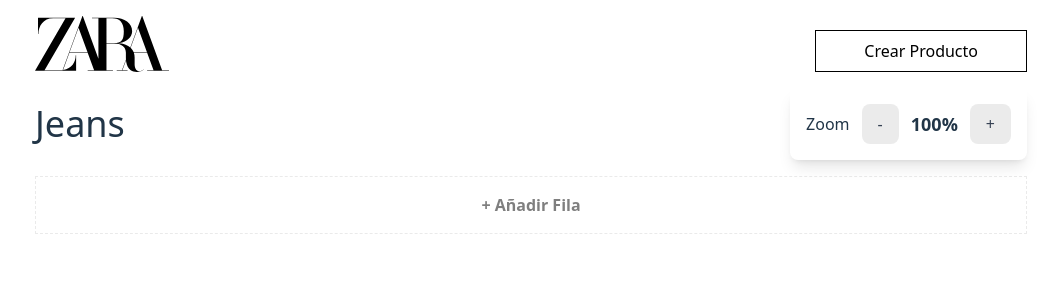
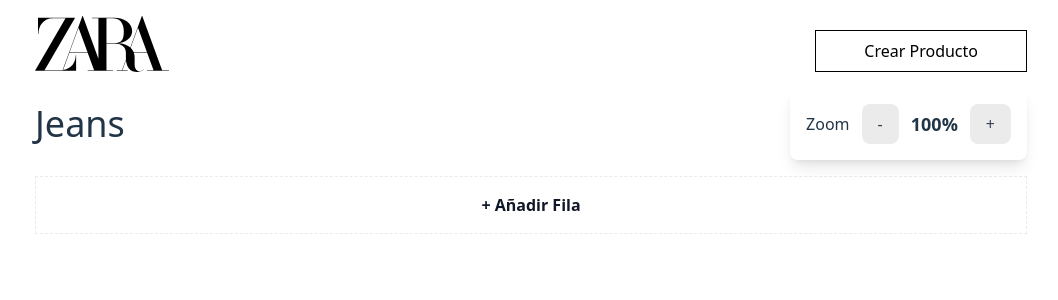
Before and after one commit to Alexises99/Drag-And-Drop-Templates, a React (Vite) app: page / in a window 1280 px wide. Shown: the top 300 px of the page, without its empty margins (109-1167 px from the left). Built offline with nearby package versions, Linux system fonts and the light colour scheme.

Commit message:
add(lightouse): improve score

```diff
--- a/index.html
+++ b/index.html
@@ -5,6 +5,7 @@
     <link rel="icon" type="image/png" href="/zara.png" />
     <meta name="viewport" content="width=device-width, initial-scale=1.0" />
     <title>Inditex template</title>
+    <meta name="description" content="Inditex Templates test" />
   </head>
   <body>
     <div id="root"></div>
--- a/src/components/DragDrop/CreateRow.tsx
+++ b/src/components/DragDrop/CreateRow.tsx
@@ -11,7 +11,7 @@ export default function CreateRow({ openCreateDialog }: CreateRowProps) {
     <DroppableContainer id={NEW_ROW_ID} items={[]} overStyles="bg-light-gray">
       {(_listeners, attributes) => (
         <button
-          className={`border-light-gray text-dark-gray hover:border-medium-gray w-full cursor-pointer border-1 border-dashed py-4 font-semibold`}
+          className={`border-light-gray hover:border-medium-gray w-full cursor-pointer border-1 border-dashed py-4 font-semibold text-gray-900`}
           {...attributes}
           onMouseDown={() => openCreateDialog()}
         >
--- a/src/components/Header.tsx
+++ b/src/components/Header.tsx
@@ -7,7 +7,14 @@ export default function Header() {
   const { openDialog } = useDialogContext()
   return (
     <header className="flex items-end justify-between">
-      <img src={zaraLogo} alt="Zara logo" className="max-h-14" />
+      <img
+        src={zaraLogo}
+        alt="Zara logo"
+        className="max-h-14"
+        width={134}
+        height={56}
+        loading="eager"
+      />
       <Button extraProps={{ onClick: () => openDialog('form') }} type="button">
         <FormattedMessage id="header.create-product" />
       </Button>
--- a/src/components/RowContainer.tsx
+++ b/src/components/RowContainer.tsx
@@ -29,7 +29,9 @@ export default function RowContainer() {
             />
           </li>
         ))}
-        <CreateRow openCreateDialog={() => openDialog('list')} />
+        <li>
+          <CreateRow openCreateDialog={() => openDialog('list')} />
+        </li>
       </ul>
     </>
   )
```
